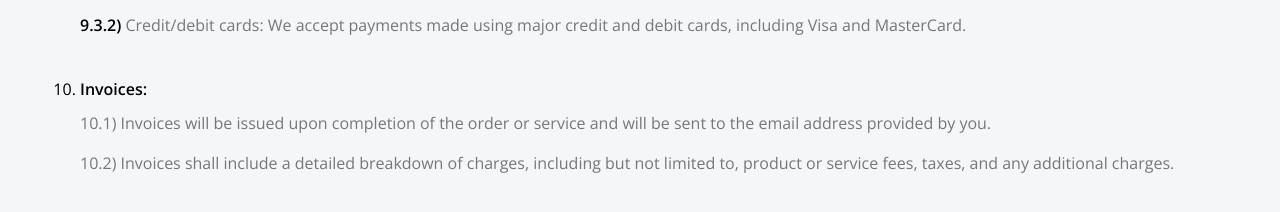
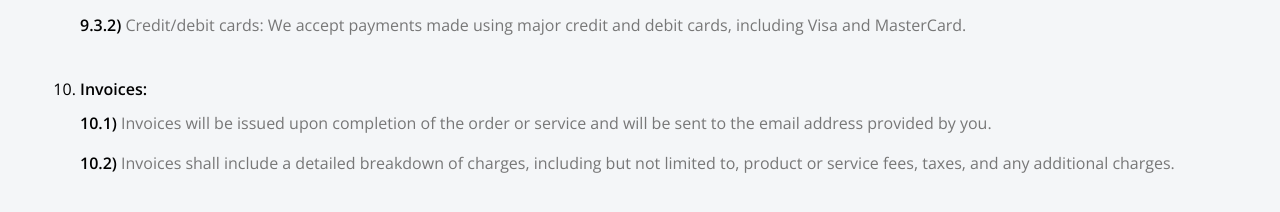
Before and after one commit to 01mb/welding-website, a plain HTML site: page terms_conditions.html in a window 1280 px wide. Shown: the part 1700-1912 px from the top of the page. Drawn offline with nearby package versions, Linux system fonts and the light colour scheme.

Commit message:
Update terms_conditions.html

```diff
--- a/terms_conditions.html
+++ b/terms_conditions.html
@@ -156,8 +156,8 @@
                 <br>
             <li>
                <span class="libold">Invoices:</span>
-                    <p style="margin-top: 10px;">10.1) Invoices will be issued upon completion of the order or service and will be sent to the email address provided by you.</p>
-                    <p>10.2) Invoices shall include a detailed breakdown of charges, including but not limited to, product or service fees, taxes, and any additional charges.</p>
+                    <p style="margin-top: 10px;"><span class="libold">10.1)</span> Invoices will be issued upon completion of the order or service and will be sent to the email address provided by you.</p>
+                    <p><span class="libold">10.2)</span> Invoices shall include a detailed breakdown of charges, including but not limited to, product or service fees, taxes, and any additional charges.</p>
             </li>
             <br>
             <li>
```
